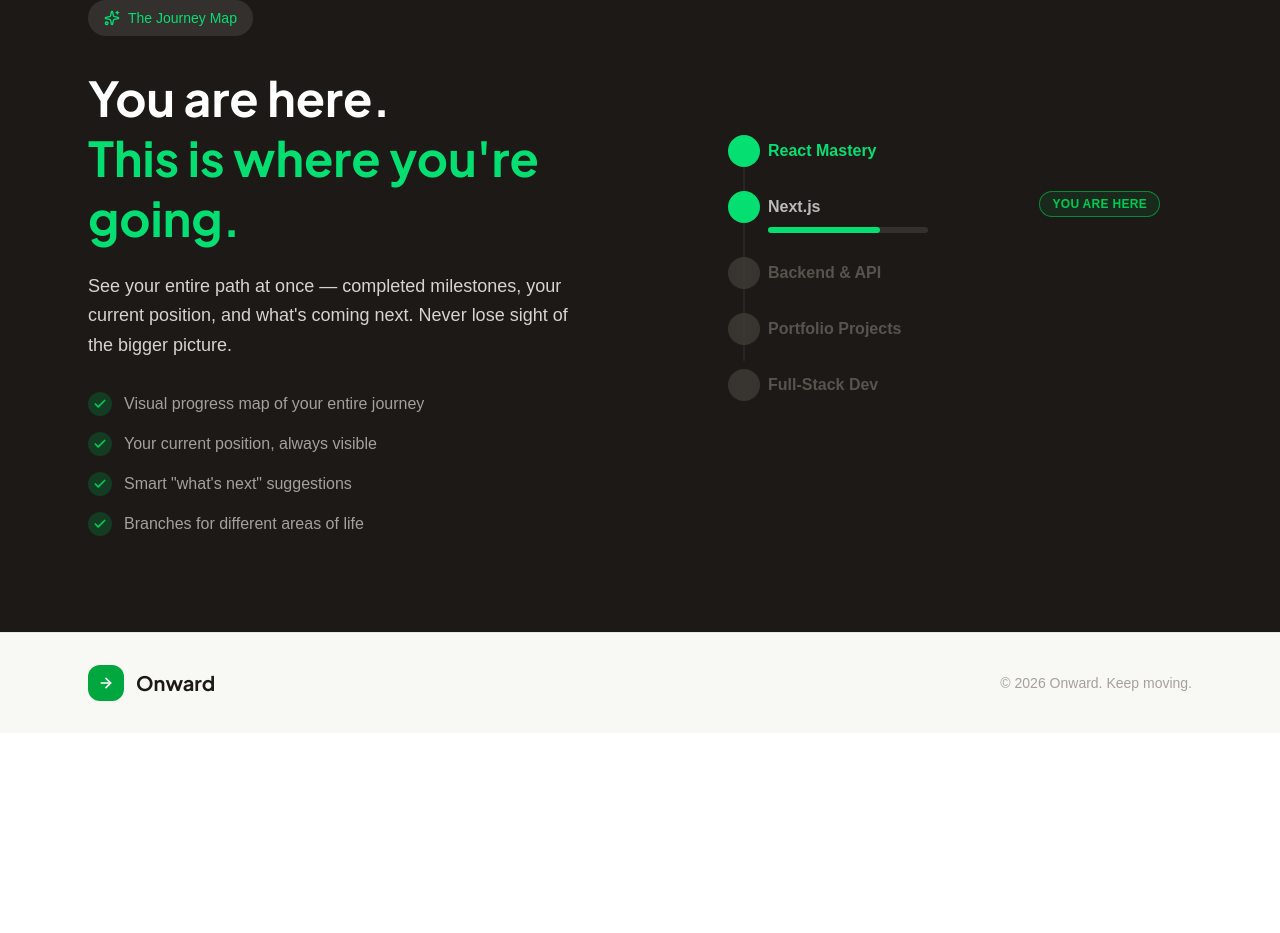
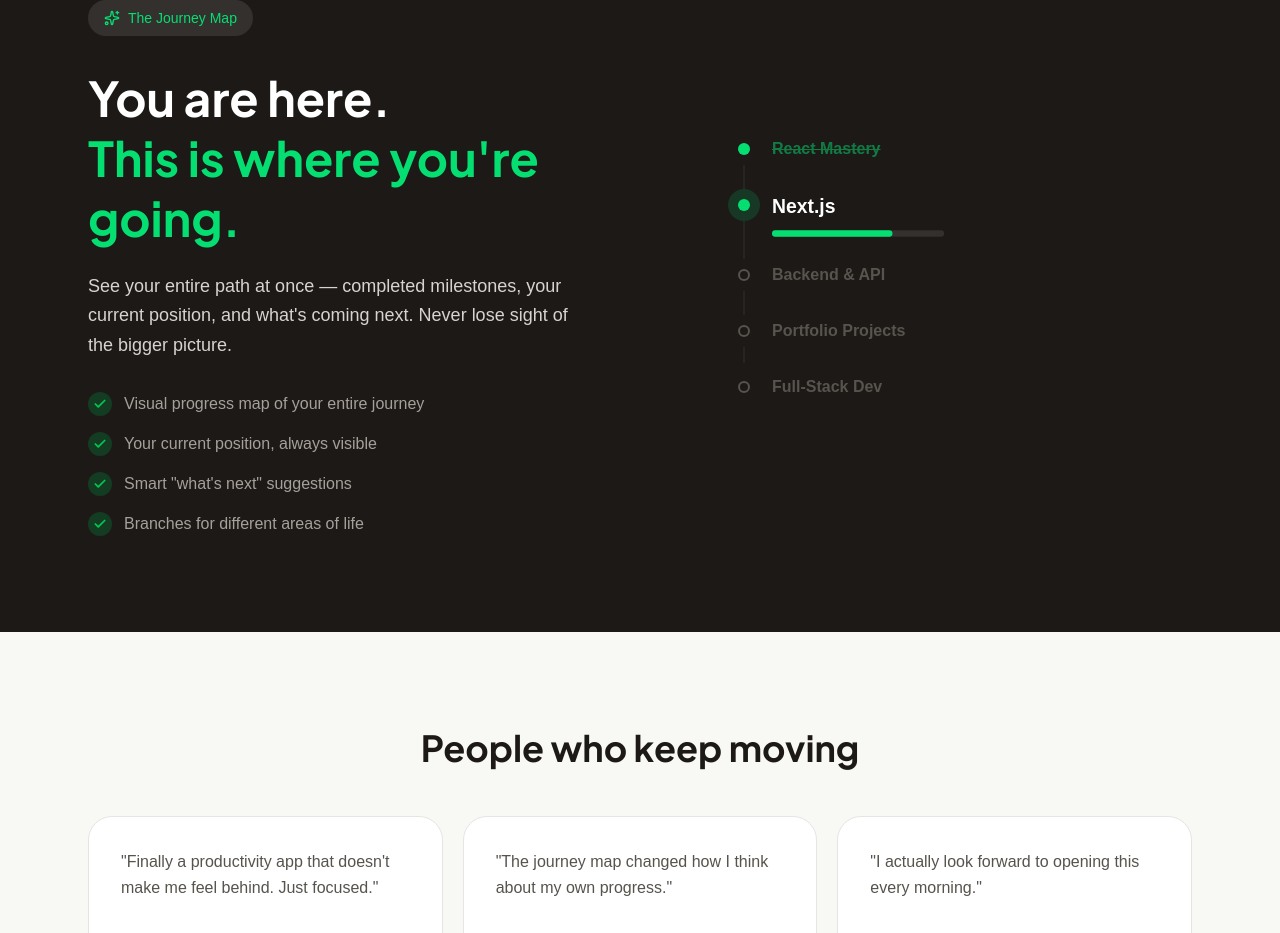
Before and after one commit to salmaassem-eng/Onward, a Next.js app: page / in a window 1280 px wide. Shown: the part 1838-2771 px from the top of the page. Before the commit the page ends 2571 px from the top, so only its background shows below. Built offline with nearby package versions, Linux system fonts and the light colour scheme.

Commit message:
add more sections and skeleton loading

```diff
--- /dev/null
+++ b/app/(auth)/login/loading.tsx
@@ -0,0 +1,5 @@
+import AuthFormSkeleton from "@/components/skeletons/AuthFormSkeleton";
+
+export default function Loading() {
+  return <AuthFormSkeleton fields={2} />;
+}
--- /dev/null
+++ b/app/(auth)/signup/loading.tsx
@@ -0,0 +1,5 @@
+import AuthFormSkeleton from "@/components/skeletons/AuthFormSkeleton";
+
+export default function Loading() {
+  return <AuthFormSkeleton fields={3} />;
+}
--- /dev/null
+++ b/app/(marketing)/layout.tsx
@@ -0,0 +1,16 @@
+import Navbar from "@/components/starterPage/Navbar";
+import Footer from "@/components/starterPage/Footer";
+
+export default function MarketingLayout({
+  children,
+}: {
+  children: React.ReactNode;
+}) {
+  return (
+    <div className="min-h-screen bg-[#f8f8f4]">
+      <Navbar />
+      <main>{children}</main>
+      <Footer />
+    </div>
+  );
+}
--- /dev/null
+++ b/app/(marketing)/loading.tsx
@@ -0,0 +1,30 @@
+import Container from "@/components/starterPage/Container";
+import Skeleton from "@/components/ui/Skeleton";
+
+export default function Loading() {
+  return (
+    <div role="status" aria-label="Loading page">
+      {/* hero */}
+      <section className="pb-16 pt-20 sm:pt-28">
+        <Container className="flex flex-col items-center">
+          <Skeleton className="h-8 w-64 rounded-full" />
+          <Skeleton className="mt-10 h-16 w-full max-w-2xl sm:h-20" />
+          <Skeleton className="mt-4 h-16 w-full max-w-xl sm:h-20" />
+          <Skeleton className="mt-8 h-4 w-full max-w-lg" />
+          <Skeleton className="mt-3 h-4 w-full max-w-md" />
+          <div className="mt-10 flex gap-3">
+            <Skeleton className="h-14 w-48 rounded-xl" />
+            <Skeleton className="h-14 w-48 rounded-xl" />
+          </div>
+        </Container>
+      </section>
+
+      {/* app preview card */}
+      <section className="pb-24">
+        <Container>
+          <Skeleton className="h-96 w-full rounded-3xl" />
+        </Container>
+      </section>
+    </div>
+  );
+}
--- /dev/null
+++ b/app/(marketing)/page.tsx
@@ -0,0 +1,19 @@
+import Hero from "@/components/starterPage/Hero";
+import AppPreview from "@/components/starterPage/AppPreview";
+import Features from "@/components/starterPage/Features";
+import JourneyMap from "@/components/starterPage/JourneySimulation";
+import Testimonials from "@/components/starterPage/Feedback";
+import Banner from "@/components/starterPage/Banner";
+
+export default function Home() {
+  return (
+    <>
+      <Hero />
+      <AppPreview />
+      <Features />
+      <JourneyMap />
+      <Testimonials />
+      <Banner />
+    </>
+  );
+}
--- a/app/globals.css
+++ b/app/globals.css
@@ -53,3 +53,24 @@ body {
     animation: none;
   }
 }
+
+@keyframes breathe {
+  0%,
+  100% {
+    transform: scale(1);
+  }
+  50% {
+    transform: scale(1.08);
+  }
+}
+
+.breathe {
+  transform-origin: left center;
+  animation: breathe 2.4s ease-in-out infinite;
+}
+
+@media (prefers-reduced-motion: reduce) {
+  .breathe {
+    animation: none;
+  }
+}
--- a/app/page.tsx
+++ /dev/null
@@ -1,25 +0,0 @@
-import Navbar from "@/components/starterPage/Navbar";
-import Hero from "@/components/starterPage/Hero";
-import AppPreview from "@/components/starterPage/AppPreview";
-import Features from "@/components/starterPage/Features";
-import JourneyMap from "@/components/starterPage/JourneySimulation";
-import Testimonials from "@/components/starterPage/Feedback";
-import CtaBanner from "@/components/starterPage/Banner";
-import Footer from "@/components/starterPage/Footer";
-
-export default function Home() {
-  return (
-    <div className="min-h-screen bg-[#f8f8f4]">
-      <Navbar />
-      <main>
-        <Hero />
-        <AppPreview />
-        <Features />
-         <JourneyMap />
-        {/*<Testimonials />
-        <CtaBanner /> */}
-      </main>
-      <Footer />
-    </div>
-  );
-}
--- /dev/null
+++ b/components/skeletons/AuthFormSkeleton.tsx
@@ -0,0 +1,25 @@
+import Skeleton from "@/components/ui/Skeleton";
+
+export default function AuthFormSkeleton({ fields }: { fields: number }) {
+  return (
+    <div role="status" aria-label="Loading form">
+      {/* title + subtitle */}
+      <Skeleton className="h-9 w-56" />
+      <Skeleton className="mt-3 h-4 w-72 max-w-full" />
+
+      {/* fields */}
+      <div className="mt-8 space-y-5">
+        {Array.from({ length: fields }).map((_, i) => (
+          <div key={i}>
+            <Skeleton className="mb-2 h-4 w-28" />
+            <Skeleton className="h-[52px] w-full rounded-xl" />
+          </div>
+        ))}
+        <Skeleton className="h-14 w-full rounded-xl" />
+      </div>
+
+      {/* bottom link */}
+      <Skeleton className="mx-auto mt-8 h-4 w-60" />
+    </div>
+  );
+}
--- a/components/starterPage/Banner.tsx
+++ b/components/starterPage/Banner.tsx
@@ -0,0 +1,23 @@
+import Container from "./Container";
+import ButtonLink from "./Button";
+
+export default function Banner() {
+  return (
+    <section className="pb-16 pt-8">
+        <div className="bg-green-600 px-6 py-16 text-center sm:py-20">
+          <h2 className="font-heading text-4xl font-bold text-white sm:text-5xl">
+            Ready to start moving?
+          </h2>
+          <p className="mx-auto mt-5 max-w-md text-lg leading-relaxed text-green-50">
+            You don&apos;t have to do everything today. Just take the first
+            step. Onward will show you the rest.
+          </p>
+          <div className="mt-10">
+            <ButtonLink href="/signup" variant="light" size="lg">
+              Start for free →
+            </ButtonLink>
+          </div>
+        </div>
+    </section>
+  );
+}
--- a/components/starterPage/Feedback.tsx
+++ b/components/starterPage/Feedback.tsx
@@ -0,0 +1,55 @@
+import Container from "./Container";
+
+const testimonials = [
+  {
+    quote: "Finally a productivity app that doesn't make me feel behind. Just focused.",
+    name: "Salma A.",
+    role: "Software Engineer",
+  },
+  {
+    quote: "The journey map changed how I think about my own progress.",
+    name: "Abdelrahman M.",
+    role: "Product Designer",
+  },
+  {
+    quote: "I actually look forward to opening this every morning.",
+    name: "Alaa A.",
+    role: "Freelance Developer",
+  },
+];
+
+export default function Testimonials() {
+  return (
+    <section className="pb-16 pt-24">
+      <Container>
+        <h2 className="font-heading text-center text-4xl font-bold text-stone-900">
+          People who keep moving
+        </h2>
+
+        <div className="mt-12 grid gap-5 md:grid-cols-3">
+          {testimonials.map((t) => (
+            <figure
+              key={t.name}
+              className="rounded-3xl border border-stone-200 bg-white p-8"
+            >
+              <blockquote className="leading-relaxed text-stone-600">
+                &quot;{t.quote}&quot;
+              </blockquote>
+              <figcaption className="mt-8 flex items-center gap-3">
+                <span className="flex h-11 w-11 items-center justify-center rounded-full bg-green-100 font-semibold text-green-700">
+                  {t.name[0]}
+                </span>
+                <span>
+                  <span className="block font-semibold text-stone-900">
+                    {t.name}
+                  </span>
+                  <span className="block text-sm text-stone-400">{t.role}</span>
+                </span>
+              </figcaption>
+            </figure>
+          ))}
+        </div>
+      </Container>
+    </section>
+  );
+}
--- a/components/starterPage/JourneySimulation.tsx
+++ b/components/starterPage/JourneySimulation.tsx
@@ -65,29 +65,32 @@ export default function JourneyMap() {
                         <div className="absolute bottom-4 left-4 top-4 w-px -translate-x-1/2 bg-white/10" />
 
                         {milestones.map((m) => (
-              <li key={m.label} className="relative flex items-start gap-2">
-                {/* dot */}
-                <span
-                  className={`relative z-10 flex h-8 w-8 shrink-0 items-center justify-center rounded-full ${
-                    m.status === "upcoming" ? "bg-stone-700/70" : "bg-green-400"
-                  }`}
-                >
-                  {/* {m.status === "done" && (
-                    <Check className="h-4 w-4 text-stone-900" strokeWidth={3} />
-                  )} */}
-                  {/* {m.status === "current" && (
-                    <span className="h-2.5 w-2.5 rounded-full bg-white" />
-                  )} */}
+                            <li key={m.label} className="relative flex items-start gap-3">
+                                {/* marker */}
+                                <span className="relative z-10 flex h-8 w-8 shrink-0 items-center justify-center bg-[#1c1917]">
+                                    {m.status === "done" && (
+                                            <span className="relative h-3 w-3 rounded-full bg-green-400" />
+                                    )}
+
+                                    {m.status === "current" && (
+                                        <>
+                                            <span className="absolute h-5 w-5 animate-ping rounded-full bg-green-400/40" />
+                                            <span className="relative h-3 w-3 rounded-full bg-green-400" />
+                                        </>
+                                    )}
+
+                                    {m.status === "upcoming" && (
+                                        <span className="h-3 w-3 rounded-full border-2 border-stone-600" />
+                                    )}
                                 </span>
 
                                 {/* label */}
-                <div className="flex-1 pt-1">
+                                <div className={`flex-1 pt-1 ${m.status === "current" ? "breathe" : ""}`}>
                                     <p
-                    className={`flex items-center gap-2 font-semibold ${
-                      m.status === "done"
-                        ? "text-green-400"
+                                        className={`font-semibold ${m.status === "done"
+                                                ? "text-green-400 line-through opacity-50"
                                                 : m.status === "current"
-                        ? "text-white opacity-70"
+                                                    ? "text-lg text-white"
                                                     : "text-stone-600"
                                             }`}
                                     >
@@ -103,12 +106,6 @@ export default function JourneyMap() {
                                         </div>
                                     )}
                                 </div>
-
-                {m.status === "current" && (
-                  <span className="hidden rounded-full border border-green-500/60 bg-green-500/10 px-3 py-1 text-xs font-semibold tracking-wide text-green-500 sm:inline">
-                    YOU ARE HERE
-                  </span>
-                )}
                             </li>
                         ))}
                     </ol>
--- /dev/null
+++ b/components/ui/Skeleton.tsx
@@ -0,0 +1,12 @@
+type SkeletonProps = {
+  className?: string;
+};
+
+export default function Skeleton({ className = "" }: SkeletonProps) {
+  return (
+    <div
+      aria-hidden="true"
+      className={`animate-pulse rounded-lg bg-stone-200/70 ${className}`}
+    />
+  );
+}
```
Lines whose indentation alone changed are shown as unchanged.
